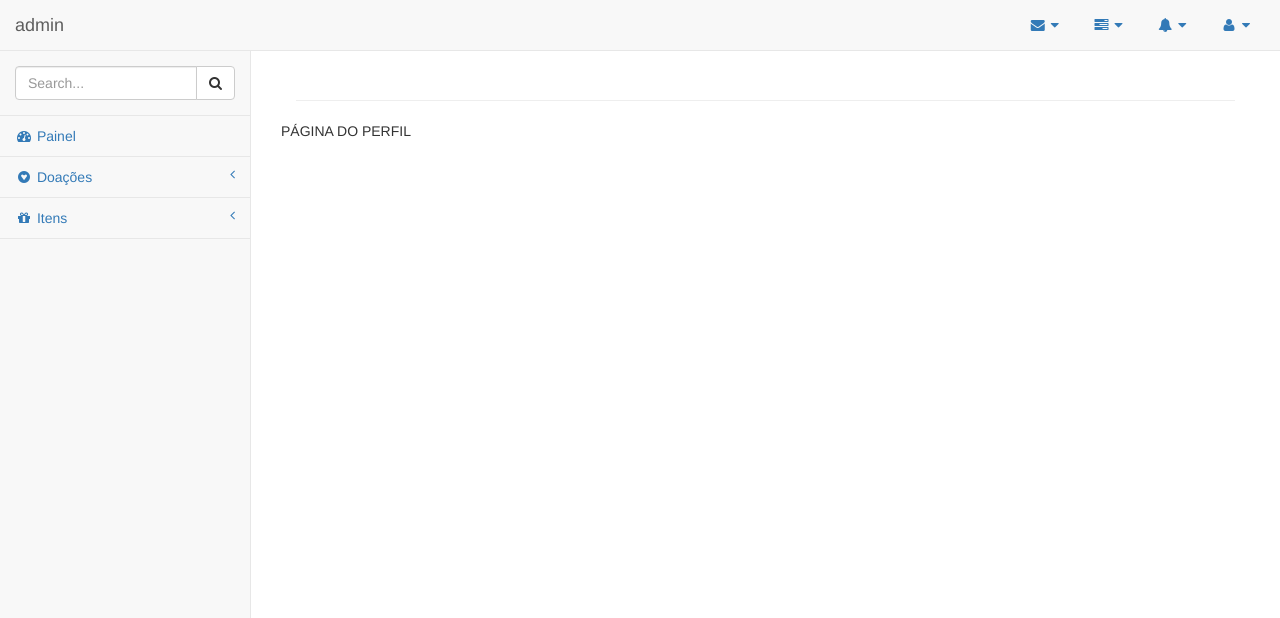
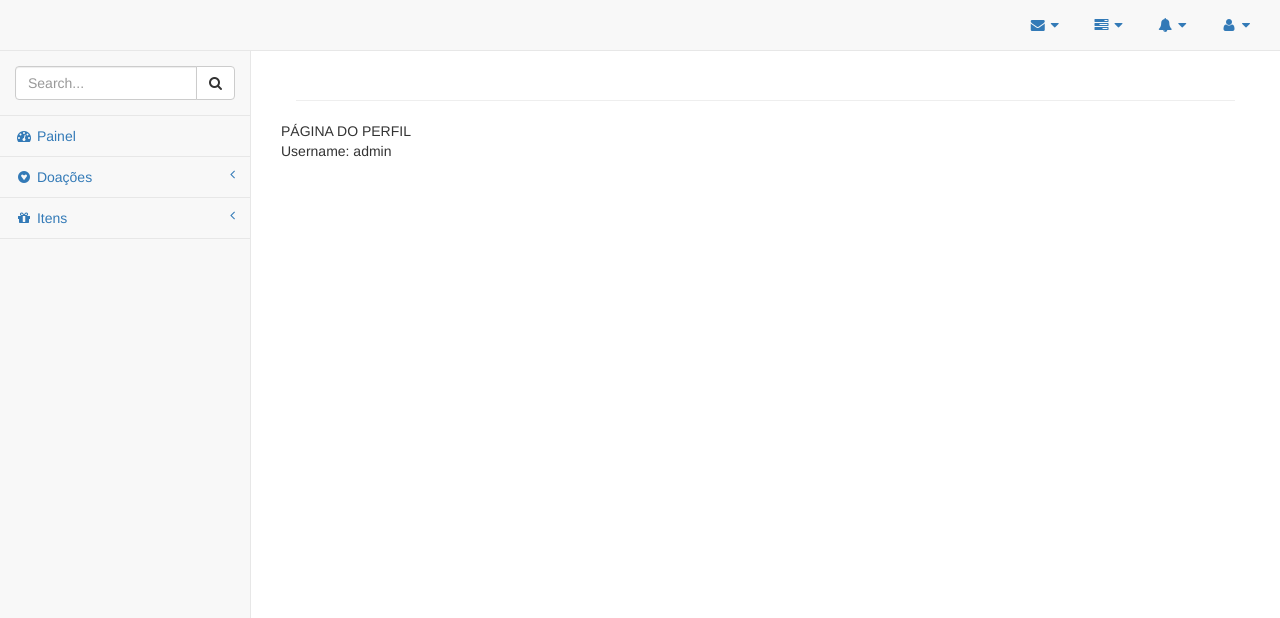
Before and after one commit to amandacpsantos/donation_system, a Django app: page /conta/profile/ in a window 1280 px wide. Shown: the top 618 px of the page. Run offline with Django 3.2, Linux system fonts and the light colour scheme; a user stored in the database is signed in; data comes from the database, SQL or seed files in the repository; some libraries are stand-ins or nearby versions.

Commit message:
Username no HTML do profile

```diff
--- a/user/templates/profile_user.html
+++ b/user/templates/profile_user.html
@@ -4,5 +4,9 @@
 
 PÁGINA DO PERFIL
 
+    <div>
+        Username: {{ user }}
+    </div>
+
 
 {% endblock %}
--- a/user/views.py
+++ b/user/views.py
@@ -38,4 +38,7 @@ def list_user(request):
 
 
 def profile_user(request):
-    return render(request, 'profile_user.html')
+    main_user = User.objects.filter(pk=get_user(request).pk)
+    values_user = list(main_user.values('username'))
+    user = values_user[0].get("username", None)
+    return render(request, 'profile_user.html', {'user': user})
```
